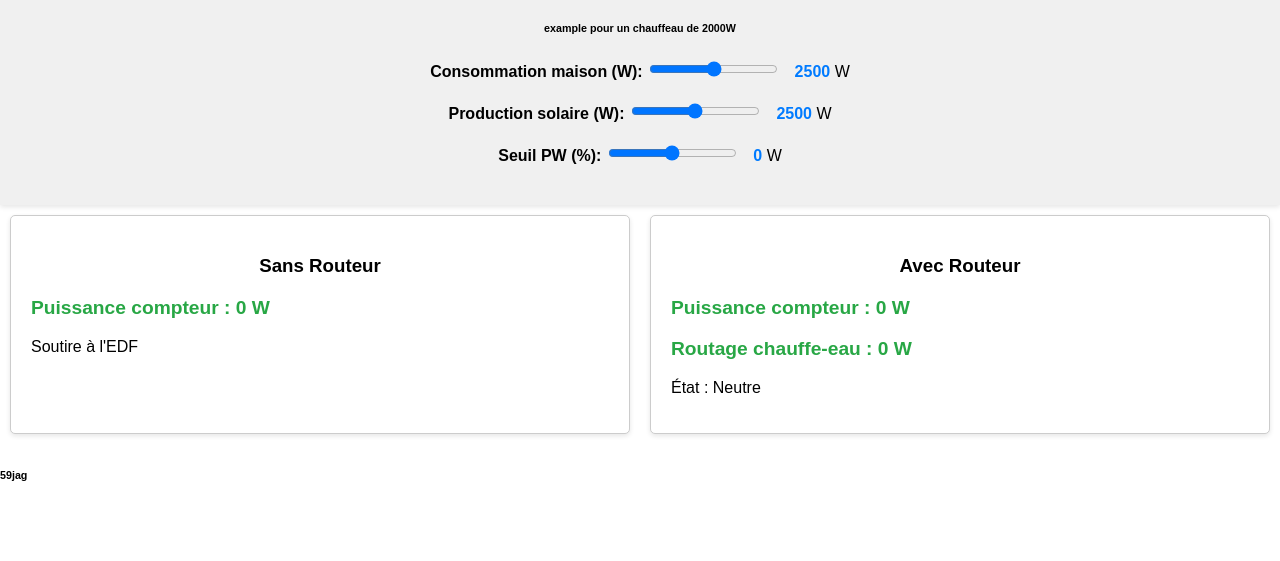
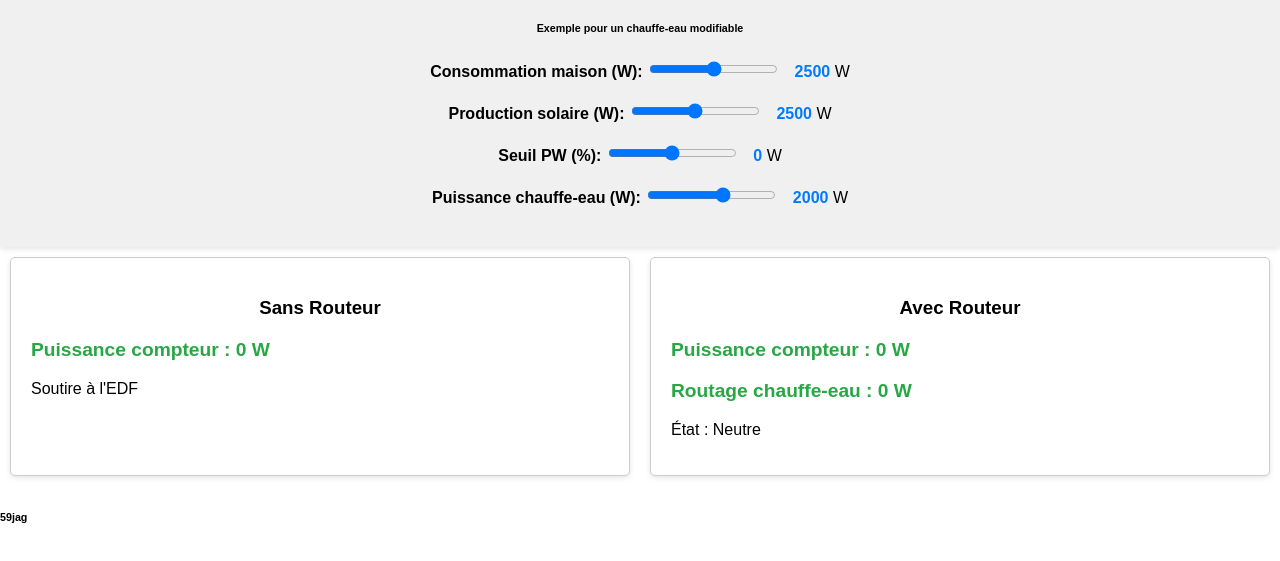
Before and after one commit to 59jag59/routeur_test, a plain HTML site: page index.html in a window 1280 px wide. Shown: the part 81-642 px from the top of the page. Drawn offline with Linux system fonts and the light colour scheme.

Commit message:
Update index.html

```diff
--- a/index.html
+++ b/index.html
@@ -75,7 +75,7 @@
         <!-- Cadre supérieur pour les paramètres -->
         <div class="frame-top">
             <h1>Paramètres</h1>
-            <h6> example pour un chauffeau de  2000W</h6>
+            <h6>Exemple pour un chauffe-eau modifiable</h6>
             <div class="slider-container">
                 <label class="slider-label" for="homeConsumption">Consommation maison (W):</label>
                 <input type="range" id="homeConsumption" min="0" max="5000" value="2500" step="100" oninput="updateValues()">
@@ -90,6 +90,11 @@
                 <label class="slider-label" for="thresholdPw">Seuil PW (%):</label>
                 <input type="range" id="thresholdPw" min="-500" max="500" value="0" step="10" oninput="updateValues()">
                 <span class="value-display" id="thresholdValue">0</span> W
+            </div>
+            <div class="slider-container">
+                <label class="slider-label" for="waterHeaterPower">Puissance chauffe-eau (W):</label>
+                <input type="range" id="waterHeaterPower" min="500" max="3000" value="2000" step="100" oninput="updateValues()">
+                <span class="value-display" id="heaterPowerValue">2000</span> W
             </div>
         </div>
 
@@ -107,7 +112,7 @@
                 <p>État : <span id="optimizedStatus">--</span></p>
             </div>
         </div>
-        <h6> 59jag</h6>
+        <h6>59jag</h6>
     </div>
 
     <script>
@@ -116,11 +121,13 @@
             const solarProduction = parseInt(document.getElementById("solarProduction")?.value, 10) || 0;
             const thresholdPw = parseInt(document.getElementById("thresholdPw")?.value, 10) || 0;
             const homeConsumption = parseInt(document.getElementById("homeConsumption")?.value, 10) || 0;
+            const waterHeaterPower = parseInt(document.getElementById("waterHeaterPower")?.value, 10) || 0;
 
             // Mettre à jour les valeurs affichées
             document.getElementById("solarValue").innerText = solarProduction;
             document.getElementById("thresholdValue").innerText = thresholdPw;
             document.getElementById("consumptionValue").innerText = homeConsumption;
+            document.getElementById("heaterPowerValue").innerText = waterHeaterPower;
 
             // Calculs pour la puissance nette
             const netPower = solarProduction - homeConsumption;
@@ -130,18 +137,17 @@
             // Calculs pour le cadre "Avec Routeur"
             const availablePower = solarProduction - homeConsumption;
             const optimizedWaterRouting = Math.max(0, availablePower + thresholdPw);
-    const limitedRouting = Math.min(optimizedWaterRouting, 2000);
+            const limitedRouting = Math.min(optimizedWaterRouting, waterHeaterPower);
             const adjustedInjection = -netPower + limitedRouting;
 
             // Mise à jour des résultats
             document.getElementById("optimizedWaterRouting").innerText = limitedRouting;
             document.getElementById("injectionPower").innerText = adjustedInjection;
-    document.getElementById("optimizedStatus").innerText = adjustedInjection < 0 ? "Injecte dans le réseau" : adjustedInjection ==0 ? "Neutre" :"Soutire à l'EDF";
+            document.getElementById("optimizedStatus").innerText = adjustedInjection < 0 ? "Injecte dans le réseau" : adjustedInjection === 0 ? "Neutre" : "Soutire à l'EDF";
         }
 
         // Initialisation
         updateValues();
-
     </script>
 </body>
 </html>
```
Lines whose indentation alone changed are shown as unchanged.
